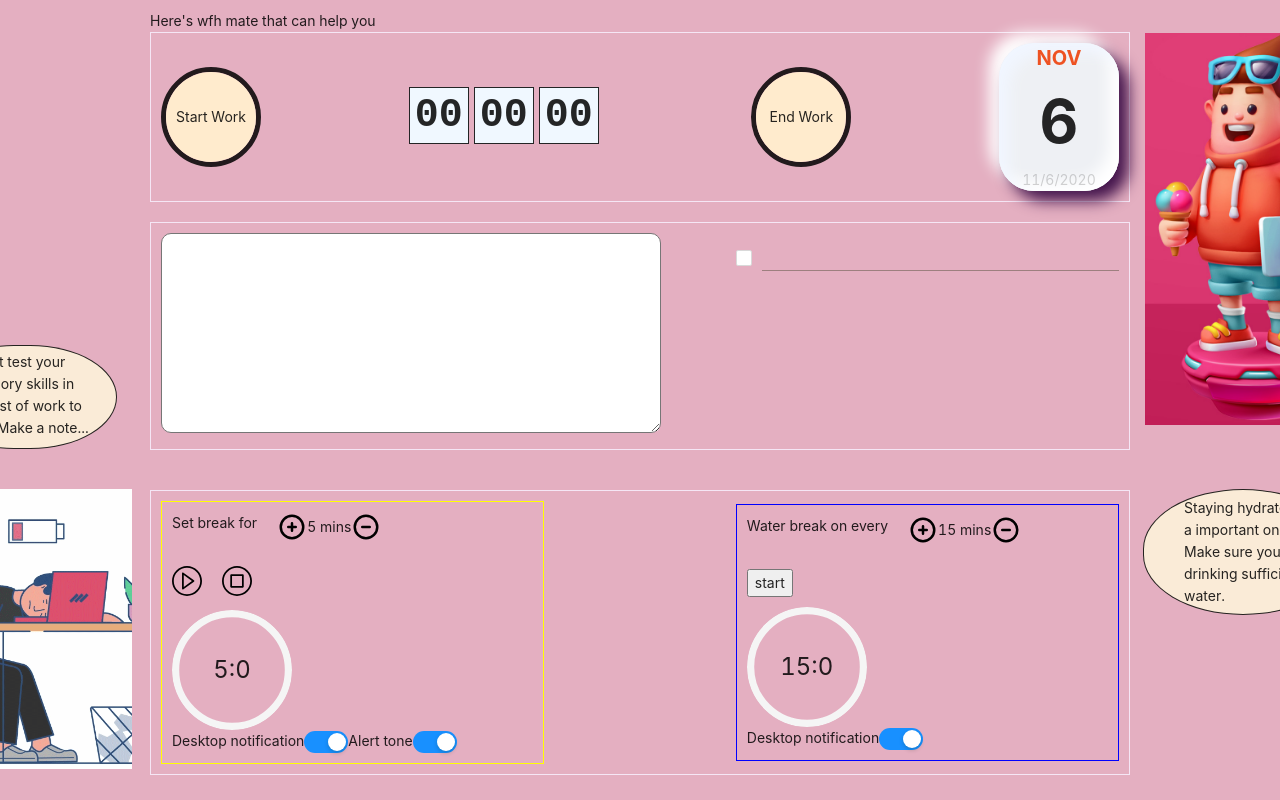
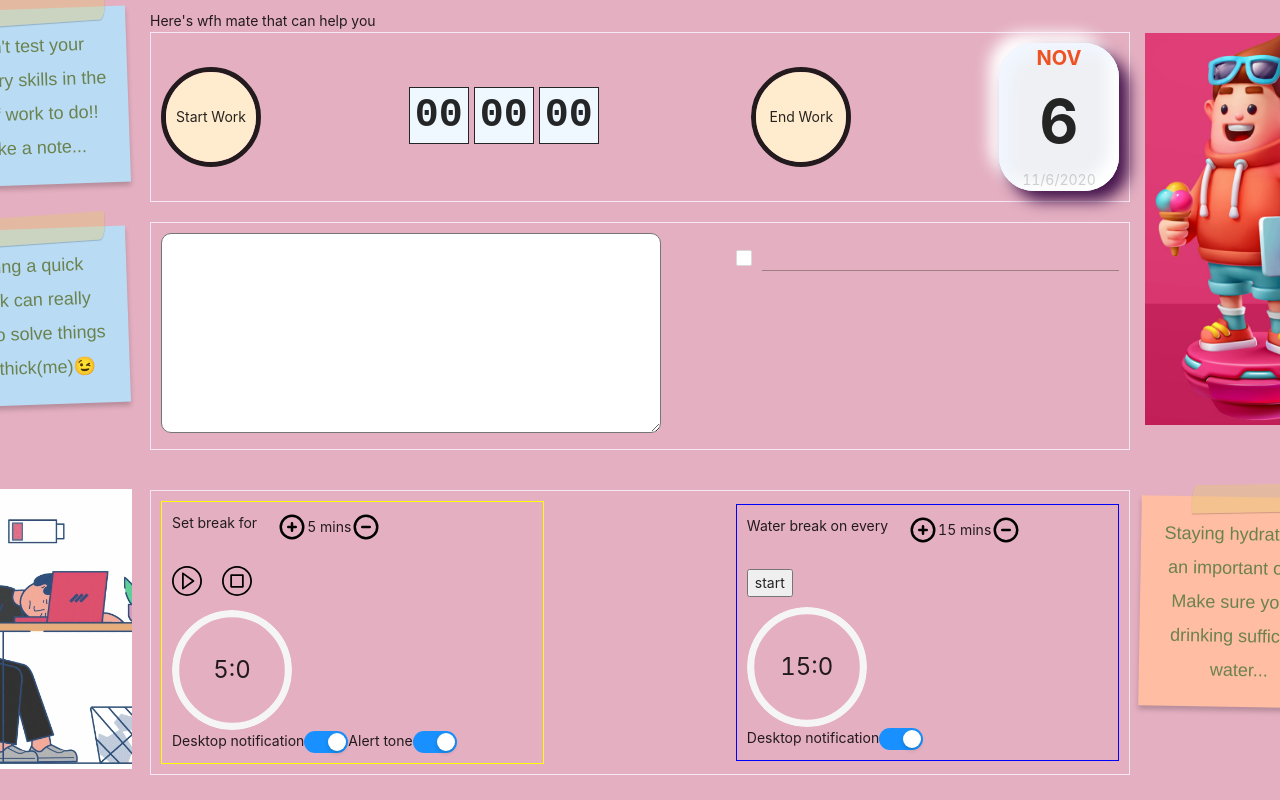
Before and after one commit to karthick3018/wfh-mate, a React (Create React App) app: page / in a window 1280 px wide. Shown: the top 800 px of the page. Built offline with nearby package versions, Linux system fonts and the light colour scheme.

Commit message:
stickes added

```diff
--- a/src/components/note/index.js
+++ b/src/components/note/index.js
@@ -8,7 +8,8 @@ const Note = () => {
   return (
     <div className="notes-wrapper">
       <div className="notify-text">
-        <p className="notify-text-element">Don't test your memory skills in the list of work to do!! Make a note...</p>
+        <p className="sticky-note-wrap sticky-note-blue sticky-note-wrap-text">Don't test your memory skills in the list of work to do!! Make a note...</p>
+        <p className="sticky-note-wrap sticky-note-blue sticky-note-wrap-text">Taking a quick break can really help to solve things - karthick(me)😉</p>
       </div>
       <TextArea
 
--- a/src/components/note/notes.css
+++ b/src/components/note/notes.css
@@ -12,20 +12,8 @@
 .notify-text{
   position: absolute;
   width: 190px;
-  left: -224px;
-  bottom: 0;
-  border: 1px solid;
-  border-radius: 100px/60px;
-  overflow: visible;
-  word-break: break-word;
-  background: antiquewhite;
-}
-
-.notify-text-element{
-  position: relative;
-  width: 130px;
-  left: 40px;
-  top: 5px;
+  left: -245px;
+  bottom: 0px;
 }
 
 .mate-image-wrapper{
@@ -41,3 +29,12 @@
 .mate-img{
   width: 100%;
 }
+
+.sticky-note-blue {
+	background: #b9dcf4;
+	-webkit-transform: rotate(-2deg);
+	-moz-transform: rotate(-2deg);
+	-o-transform: rotate(-2deg);
+	-ms-transform: rotate(-2deg);
+	transform: rotate(-2deg);
+}
--- a/src/components/waterBreakTimer/index.js
+++ b/src/components/waterBreakTimer/index.js
@@ -66,7 +66,7 @@ const WaterBreakTimer = () => {
   return (
     <div className="water-break-wrapper">
         <div className="notify-text-water">
-          <p className="notify-water-text">Staying hydrated is a important one . Make sure you're drinking sufficient water.</p>
+          <p className="sticky-note-wrap sticky-note-orange sticky-note-wrap-text">Staying hydrated is an important one . Make sure you're drinking sufficient water...</p>
         </div>
        <div className="set-water-break">
         <p>Water break on every </p>
--- a/src/components/waterBreakTimer/waterBreak.css
+++ b/src/components/waterBreakTimer/waterBreak.css
@@ -26,16 +26,15 @@
 .notify-text-water{
     position: absolute;
     width: 200px;
-    right: -225px;
-    top: -16px;
-    border: 1px solid;
-    border-radius: 100px/60px;
-    background: antiquewhite;
+    right: -200px;
+    top: -8px;
 }
 
-.notify-water-text{
-   width: 130px;
-   position: relative;
-   left: 40px;
-   top: 7px;
+.sticky-note-orange {
+	background: #FFBDA3;
+	-webkit-transform: rotate(1deg);
+	-moz-transform: rotate(1deg);
+	-o-transform: rotate(1deg);
+	-ms-transform: rotate(1deg);
+	transform: rotate(1deg);
 }
--- a/src/index.css
+++ b/src/index.css
@@ -13,3 +13,49 @@ body {
 *{
   box-sizing: border-box;
 }
+
+.sticky-note-wrap {
+  width: 200px;
+  min-height: auto;
+  padding: 20px;
+	margin: 0 22px 44px 22px;
+	position: relative;
+	font-size: 24px;
+	vertical-align: top;
+  display: inline-block;
+	font-family: Englebert, Arial;
+	color:#4b453c;
+	background: #F7E999;
+	line-height: 34px;
+	text-align: center;
+	box-shadow: 0 4px 5px rgba(0, 0, 0, 0.2);
+}
+
+.sticky-note-wrap::before{
+  display: block;
+  content: "";
+  background: rgba(227, 200, 114, 0.40);
+  width: 130px;
+  height: 28px;
+  box-shadow: 0 1px 1px rgba(0, 0, 0, 0.2);
+  border-radius: 6px/18px 0;
+  position: absolute;
+  top: -13px;
+  left: 50px;
+  -webkit-transform: rotate(-2deg);
+  -moz-transform: rotate(-2deg);
+  -o-transform: rotate(-2deg);
+  -ms-transform: rotate(-2deg);
+  transform: rotate(-2deg);
+}
+
+.sticky-note-wrap-text{
+  color:#6b824f;
+  text-decoration: none;
+  font-size: 18px;
+  -webkit-transition: all 0.4s ease;
+  -moz-transition: all 0.4s ease;
+  -o-transition: all 0.4s ease;
+  -ms-transition: all 0.4s ease;
+  transition: all 0.4s ease;
+}
```
